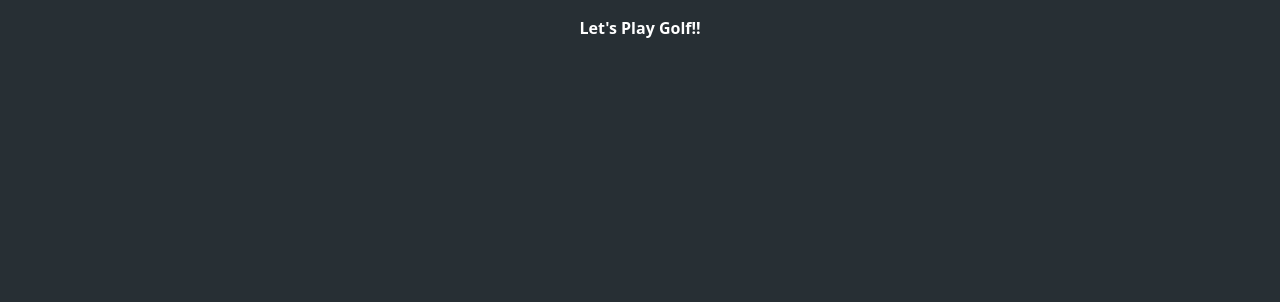
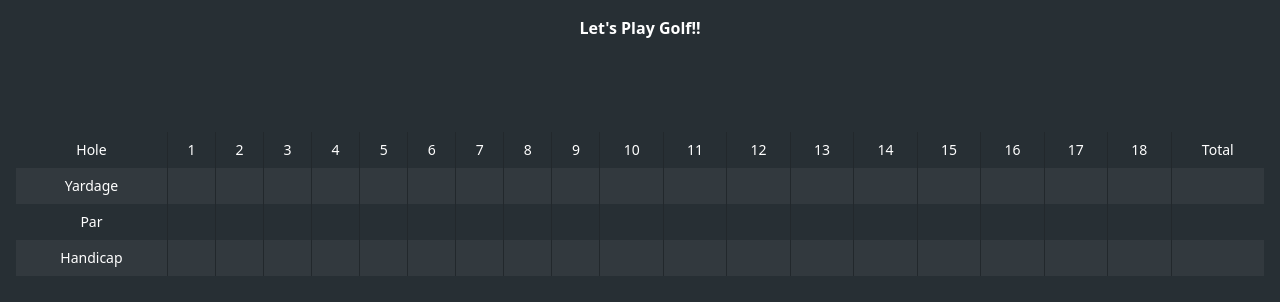
Before and after one commit to JaredMalan7/Golf-Score-App, a website: page index.html in a window 1280 px wide. Drawn offline with Linux system fonts and the light colour scheme; no server answers.

Commit message:
player rows on scorecard dynamic creations

```diff
--- a/index.html
+++ b/index.html
@@ -22,5 +22,8 @@
    <!-- PLAYER SELECTION CONTAINER -->
    <div id="player-selection-container" class="mt-10 text-center flex flex-wrap md:ml-auto md:mr-auto justify-center place-items-center"></div>
 
+
+    <div class="row" id="scorecard-container">
+    </div>
 </body>
 </html>
--- a/js/golf-scorecard.js
+++ b/js/golf-scorecard.js
@@ -8,35 +8,45 @@ async function myFetch(url) {
   return await response.json()
 }
 //=== FUNCTION TO FETCH THE DATA FROM EACH COURSE AVAILABLE USING THE COURSE ID===
+let courseData = []
+let teeBoxData = []
+
 async function fetchCourseData(courseId) {
   try {
     const courseURL = `https://exquisite-pastelito-9d4dd1.netlify.app/golfapi/course${courseId}.json`
 
-    const courseData = await myFetch(courseURL)
+    const fetchedCourseData = await myFetch(courseURL)
 
-   // ==== THIS LOGS THE ENTIRE DATA OF THE COURSE OBJECT ====
-    console.log('Fetched Course Data: ', courseData)
+    // ==== THIS LOGS THE ENTIRE DATA OF THE COURSE OBJECT ====
+    console.log('Fetched Course Data: ', fetchedCourseData)
+
+    // Corrected the assignment of courseData
+    courseData = fetchedCourseData
 
     if (courseData.holes) {
-      courseData.holes.forEach((hole, holeIndex) => {
+      courseData.holes.forEach((hole) => {
         if (hole.teeBoxes) {
-          hole.teeBoxes.forEach((teeBox, teeBoxIndex) => {
-            console.log(`Tee Box ${teeBoxIndex + 1}:`)
-            console.log('Tee Type:', teeBox.teeType)
-            console.log('Par:', teeBox.par)
-            console.log('Yards:', teeBox.yards)
-            console.log('Hcp:', teeBox.hcp)
-            console.log('--------')
+          hole.teeBoxes.forEach((teeBox) => {
+            const teeBoxInfo = {
+              teeBoxId: teeBox.courseHoleTeeBoxId,
+              teeType: teeBox.teeType,
+              par: teeBox.par,
+              yards: teeBox.yards,
+              hcp: teeBox.hcp
+            }
+            teeBoxData.push(teeBoxInfo)
+            console.log('Tee Box Info:', teeBoxInfo)
           })
-          console.log('--------')
         }
       })
+    } else {
+      console.log('No holes found for the selected course')
     }
-
   } catch (error) {
     console.error('Error fetching course data: ', error)
   }
 }
+
 
 //=== FUNCTION TO RENDER THE COURSES AND CREATE THE COURSE SELECTION ===
 async function populateCourseSelect() {
@@ -160,10 +170,12 @@ async function renderTeeBoxes(courseId) {
 
 
 //==== FUNCTION TO CALL & RENDER THE PLAYER OPTIONS AFTER THE TEEBOX WAS SELECTED ====
+let selectedTeeBox = null
+
 function handleTeeBoxSelect(teeBox) {
   console.log('Selected Tee Type:', teeBox.teeType)
   if (teeBox.teeType) {
-    renderPlayerOptions()
+    renderScorecard(courseData, teeBox.teeType)
   }
 }
 
@@ -214,6 +226,7 @@ function renderPlayerOptions() {
 
     playerSelectionContainer.appendChild(playerOption)
   }
+
 }
 // renderPlayerOptions()
 
@@ -228,4 +241,143 @@ function generatePlayers() {
 
   console.log(`Generated ${numberOfPlayers} players:`)
   console.log(players)
+
+  renderScorecardTable()
 }
+
+//FUNCTION THAT BUILDS THE SCORECARD
+
+function renderScorecardTable() {
+  const scorecardContainer = document.getElementById('scorecard-container')
+  scorecardContainer.innerHTML = '' // Clear any existing content
+
+  const table = document.createElement('table')
+  table.classList.add('table', 'w-full')
+  table.id = 'frontHole'
+
+  // Create the Hole row
+  const holeRow = document.createElement('tr')
+  holeRow.classList.add('text-sm')
+
+  const holeHeader = document.createElement('th')
+  holeHeader.classList.add('p-2', 'font-normal')
+  holeHeader.textContent = 'Hole'
+  holeRow.appendChild(holeHeader)
+
+  for (let i = 1; i <= 18; i++) {
+    const holeColumn = document.createElement('th')
+    holeColumn.classList.add('p-2', 'font-normal', 'border-l', 'border-l-accents')
+    holeColumn.textContent = i
+    holeRow.appendChild(holeColumn)
+  }
+
+  // Add the "Total" column
+  const totalColumn = document.createElement('th')
+  totalColumn.classList.add('p-2', 'font-normal', 'border-l', 'border-l-accents')
+  totalColumn.textContent = 'Total'
+  holeRow.appendChild(totalColumn)
+
+  table.appendChild(holeRow)
+
+  // Create the Yardage row
+  const yardageRow = document.createElement('tr')
+  yardageRow.classList.add('text-sm', 'bg-charcoal')
+
+  const yardageHeader = document.createElement('th')
+  yardageHeader.classList.add('p-2', 'font-normal', 'bg-charcoal')
+  yardageHeader.textContent = 'Yardage'
+  yardageRow.appendChild(yardageHeader)
+
+  for (let i = 1; i <= 18; i++) {
+    const yardageColumn = document.createElement('th')
+    yardageColumn.classList.add('p-2', 'font-normal', 'border-l', 'border-l-accents')
+    yardageRow.appendChild(yardageColumn)
+  }
+
+   // Add an empty column for the "Total" row
+   const emptyTotalyardageColumn = document.createElement('th')
+   emptyTotalyardageColumn.classList.add('p-2', 'font-normal', 'border-l', 'border-l-accents')
+   yardageRow.appendChild(emptyTotalyardageColumn)
+
+  table.appendChild(yardageRow)
+
+  // Create the Par row with the same number of columns as Yardage
+  const parRow = document.createElement('tr')
+  parRow.classList.add('text-sm')
+
+  const parHeader = document.createElement('th')
+  parHeader.classList.add('p-2', 'font-normal')
+  parHeader.textContent = 'Par'
+  parRow.appendChild(parHeader)
+
+  for (let i = 1; i <= 18; i++) {
+    const parColumn = document.createElement('th')
+    parColumn.classList.add('p-2', 'font-normal', 'border-l', 'border-l-accents')
+    parRow.appendChild(parColumn)
+  }
+
+  // Add an empty column for the "Total" row
+  const emptyTotalParColumn = document.createElement('th')
+  emptyTotalParColumn.classList.add('p-2', 'font-normal', 'border-l', 'border-l-accents')
+  parRow.appendChild(emptyTotalParColumn)
+
+  table.appendChild(parRow)
+
+  // Create the Handicap row with the same number of columns as Yardage
+  const handicapRow = document.createElement('tr')
+  handicapRow.classList.add('text-sm', 'bg-charcoal')
+
+  const handicapHeader = document.createElement('th')
+  handicapHeader.classList.add('p-2', 'font-normal')
+  handicapHeader.textContent = 'Handicap'
+  handicapRow.appendChild(handicapHeader)
+
+  for (let i = 1; i <= 18; i++) {
+    const handicapColumn = document.createElement('th')
+    handicapColumn.classList.add('p-2', 'font-normal', 'border-l', 'border-l-accents')
+    handicapRow.appendChild(handicapColumn)
+  }
+
+  // Add an empty column for the "Total" row
+  const emptyTotalHandicapColumn = document.createElement('th')
+  emptyTotalHandicapColumn.classList.add('p-2', 'font-normal', 'border-l', 'border-l-accents')
+  handicapRow.appendChild(emptyTotalHandicapColumn)
+
+  table.appendChild(handicapRow)
+
+  // Create player rows based on the number of objects in the players array
+players.forEach((player) => {
+  const playerRow = document.createElement('tr')
+  playerRow.classList.add('text-sm')
+  playerRow.id = `player${player.id}`
+
+  if (player.id === 2 || player.id === 4) {
+    playerRow.classList.add('bg-charcoal');
+  }
+
+  const playerHeader = document.createElement('th')
+  playerHeader.classList.add('p-2', 'font-normal')
+  playerHeader.textContent = player.name
+  playerRow.appendChild(playerHeader)
+
+  for (let j = 1; j <= 18; j++) {
+    const playerColumn = document.createElement('th')
+    playerColumn.classList.add('p-2', 'font-normal', 'border-l', 'border-l-accents')
+    playerRow.appendChild(playerColumn)
+  }
+
+  // Add an empty column for the "Total" row
+  const emptyTotalPlayerColumn = document.createElement('th')
+  emptyTotalPlayerColumn.classList.add('p-2', 'font-normal', 'border-l', 'border-l-accents')
+  playerRow.appendChild(emptyTotalPlayerColumn)
+
+  table.appendChild(playerRow)
+})
+
+  scorecardContainer.appendChild(table)
+}
+
+// Call the function to render the scorecard table
+
+
+renderScorecardTable()
```
Also changed, not shown: css/output.css.
